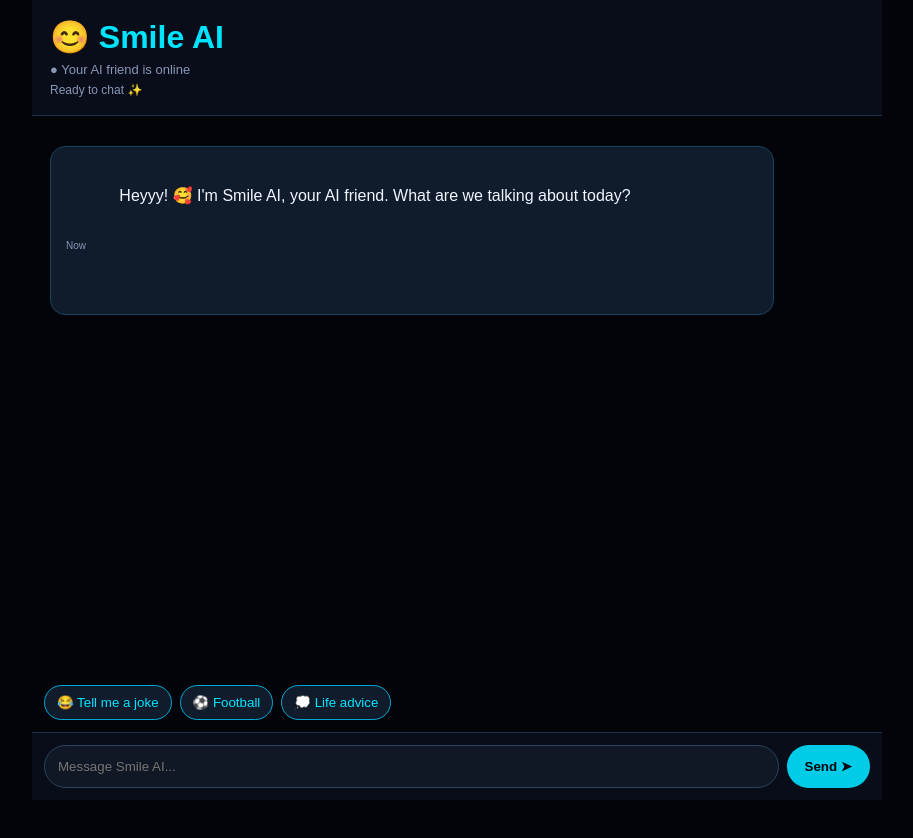
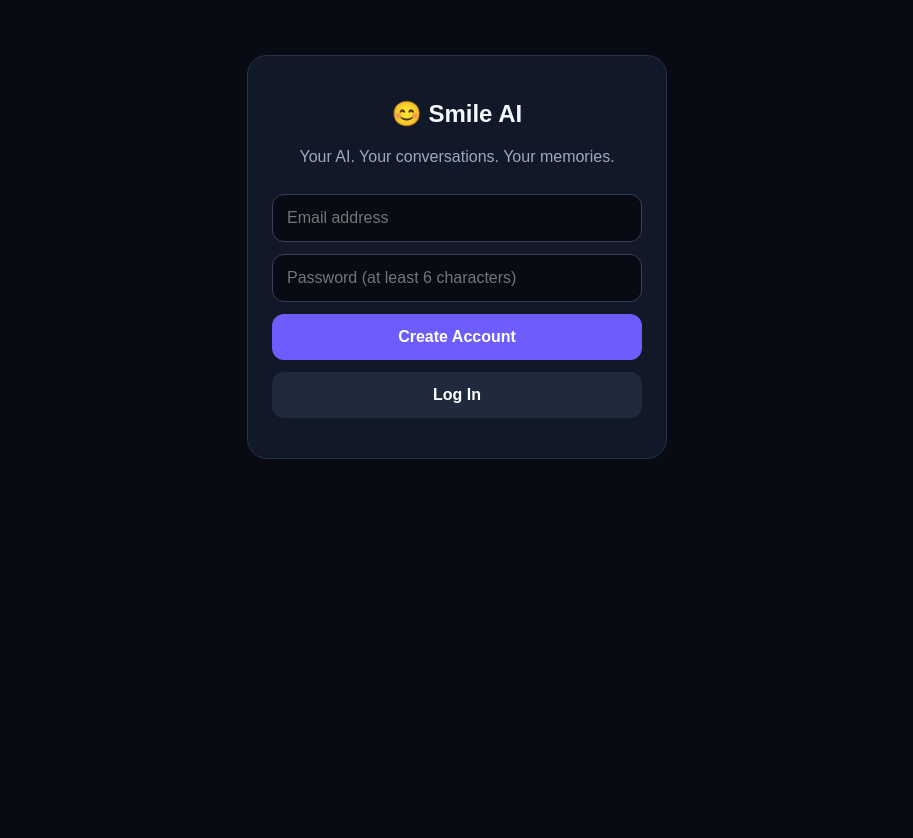
Before and after one commit to olatunjiemmanuel1980-sys/Smile-ai, a website: page index.html in a window 1280 px wide. Shown: the whole page, without its empty margins (183-1096 px from the left). Before the commit the page ends 800 px from the top, so only its background shows below. Drawn offline with nearby package versions, Linux system fonts and the light colour scheme.

Commit message:
Refactor HTML structure and styles for Smile AI
Updated styling and structure of the HTML document for improved layout and design.

```diff
--- a/index.html
+++ b/index.html
@@ -2,179 +2,92 @@
 <head>
   <meta charset="UTF-8">
   <meta name="viewport" content="width=device-width, initial-scale=1.0">
-    <meta name="theme-color" content="#03040a"><title>Smile AI</title>
-
-<!-- Connect the CSS design -->
-<link rel="stylesheet" href="style.css?v=2">
-
+  <title>Smile AI</title>
   <style>
-    /* Basic fallback design if style.css has a loading problem */
+    * { box-sizing: border-box; }
     body {
-        margin: 0;
-        font-family: Arial, sans-serif;
-        background: #03040a;
-        color: #f0f5ff;
+      margin: 0; background: #080b14; color: #f5f7ff;
+      font-family: Arial, sans-serif; min-height: 100vh;
     }
-
-    .app {
-        width: 100%;
-        max-width: 850px;
-        height: 100dvh;
-        margin: auto;
-        display: flex;
-        flex-direction: column;
-    }
-
-    header {
-        padding: 18px;
-        border-bottom: 1px solid #17334a;
-        background: #080d19;
-    }
-
-    header h1 {
-        margin: 0;
-        color: #00e5ff;
-    }
-
-    header p {
-        margin: 6px 0 0;
-        color: #8997b5;
-        font-size: 13px;
-    }
-
-    #chat {
-        flex: 1;
-        overflow-y: auto;
-        padding: 18px;
-    }
-
-    .message {
-        margin: 12px 0;
-        padding: 13px 15px;
-        border-radius: 15px;
-        max-width: 85%;
-        line-height: 1.5;
-        overflow-wrap: anywhere;
-        white-space: pre-wrap;
-    }
-
-    .bot {
-        background: #101b2c;
-        border: 1px solid #16445a;
-        margin-right: auto;
-    }
-
-    .user {
-        background: #123e58;
-        border: 1px solid #00a9d4;
-        margin-left: auto;
-    }
-
-    .time {
-        display: block;
-        margin-top: 6px;
-        font-size: 10px;
-        color: #8997b5;
-    }
-
-    .suggestions {
-        display: flex;
-        gap: 8px;
-        padding: 0 12px 12px;
-        overflow-x: auto;
-    }
-
-    .suggestions button {
-        flex-shrink: 0;
-        background: #101b2c;
-        border: 1px solid #00a9d4;
-        color: #00e5ff;
-        padding: 9px 12px;
+    .hidden { display: none !important; }
+    .card {
+      width: min(92%, 420px); margin: 55px auto; padding: 24px;
+      background: #111827; border: 1px solid #263248;
       border-radius: 20px;
     }
+    h1, h2 { text-align: center; }
+    .subtitle { text-align: center; color: #9ca9c0; }
+    input, button {
+      width: 100%; padding: 14px; margin-top: 12px;
+      border-radius: 12px; font-size: 16px;
+    }
+    input {
+      color: white; background: #080b14;
+      border: 1px solid #344158; outline: none;
+    }
+    button {
+      background: #6d5dfc; color: white; border: 0;
+      font-weight: bold; cursor: pointer;
+    }
+    button.secondary { background: #202a3d; }
+    #authMessage { color: #ffb4b4; text-align: center; }
+    header {
+      padding: 16px; display: flex; justify-content: space-between;
+      align-items: center; border-bottom: 1px solid #263248;
+      position: sticky; top: 0; background: #080b14;
+    }
+    header h2 { margin: 0; font-size: 20px; }
+    header button { width: auto; margin: 0; padding: 10px 14px; }
+    #chat {
+      max-width: 800px; margin: auto; padding: 18px;
+      min-height: 60vh;
+    }
+    .message {
+      max-width: 88%; padding: 13px 15px; margin: 12px 0;
+      border-radius: 16px; white-space: pre-wrap; overflow-wrap: anywhere;
+      line-height: 1.5;
+    }
+    .assistant { background: #172033; border: 1px solid #263248; }
+    .user { background: #5145cd; margin-left: auto; }
+    .time { display: block; font-size: 11px; opacity: .65; margin-top: 5px; }
+    #chatForm {
+      position: sticky; bottom: 0; display: flex; gap: 8px;
+      padding: 12px; background: #080b14; border-top: 1px solid #263248;
+    }
+    #messageInput { flex: 1; min-width: 0; margin: 0; }
+    #sendButton { width: auto; margin: 0; }
+    #status { color: #a5b4fc; font-size: 12px; }
+  </style>
+</head>
+<body>  <section id="authPanel" class="card">
+    <h1>😊 Smile AI</h1>
+    <p class="subtitle">Your AI. Your conversations. Your memories.</p><input id="email" type="email" placeholder="Email address" autocomplete="email">
+<input id="password" type="password" placeholder="Password (at least 6 characters)" autocomplete="current-password">
 
-    form {
-        display: flex;
-        gap: 8px;
-        padding: 12px;
-        background: #080d19;
-        border-top: 1px solid #17334a;
-    }
+<button id="signupButton">Create Account</button>
+<button id="loginButton" class="secondary">Log In</button>
+<p id="authMessage" role="status"></p>
 
-    #messageInput {
-        flex: 1;
-        min-width: 0;
-        padding: 13px;
-        border-radius: 25px;
-        border: 1px solid #29445e;
-        background: #101725;
-        color: white;
-        outline: none;
-    }
-
-    #sendButton {
-        padding: 0 18px;
-        border: none;
-        border-radius: 25px;
-        background: #00cce8;
-        color: #03040a;
-        font-weight: bold;
-    }
-
-    button {
-        cursor: pointer;
-    }
-
-    #status {
-        color: #8997b5;
-        font-size: 12px;
-    }
-</style>
-
-</head><body>
-    <div class="app">    <header>
-        <h1>😊 Smile AI</h1>
-        <p>● Your AI friend is online</p>
-        <p id="status">Ready to chat ✨</p>
-    </header>
-
-    <main id="chat" aria-live="polite">
-        <div class="message bot">
-            Heyyy! 🥰 I'm Smile AI, your AI friend. What are we talking about today?
-            <span class="time">Now</span>
+  </section>  <section id="appPanel" class="hidden">
+    <header>
+      <div>
+        <h2>😊 Smile AI</h2>
+        <span id="status">Ready</span>
+      </div>
+      <button id="logoutButton" class="secondary">Log Out</button>
+    </header><main id="chat">
+  <div class="message assistant">
+    Heyyy! ❤️ I'm Smile AI. What are we talking about today?
   </div>
 </main>
 
-    <div class="suggestions">
-        <button type="button" onclick="askSuggestion('Tell me something funny 😂')">
-            😂 Tell me a joke
-        </button>
-
-        <button type="button" onclick="askSuggestion('What do you know about football? ⚽')">
-            ⚽ Football
-        </button>
-
-        <button type="button" onclick="askSuggestion('Give me some life advice')">
-            💭 Life advice
-        </button>
-    </div>
-
 <form id="chatForm">
-        <input
-            id="messageInput"
-            type="text"
-            placeholder="Message Smile AI..."
-            autocomplete="off"
-            required
-        >
-
-        <button id="sendButton" type="submit">Send ➤</button>
+  <input id="messageInput" placeholder="Message Smile AI..." autocomplete="off" required>
+  <button id="sendButton" type="submit">Send</button>
 </form>
 
-</div>
-
-<!-- Connect the JavaScript -->
-<script src="script.js"></script>
-
-</body>
+  </section>  <script src="https://cdn.jsdelivr.net/npm/@supabase/supabase-js@2"></script>  <script>
+    window.SMILE_SUPABASE_URL = "https://iecvuohcuxlalfswwnks.supabase.co";
+    window.SMILE_SUPABASE_KEY = "PASTE_YOUR_SUPABASE_PUBLISHABLE_KEY_HERE";
+  </script>  <script src="script.js"></script></body>
 </html>
```
Lines whose indentation alone changed are shown as unchanged.
